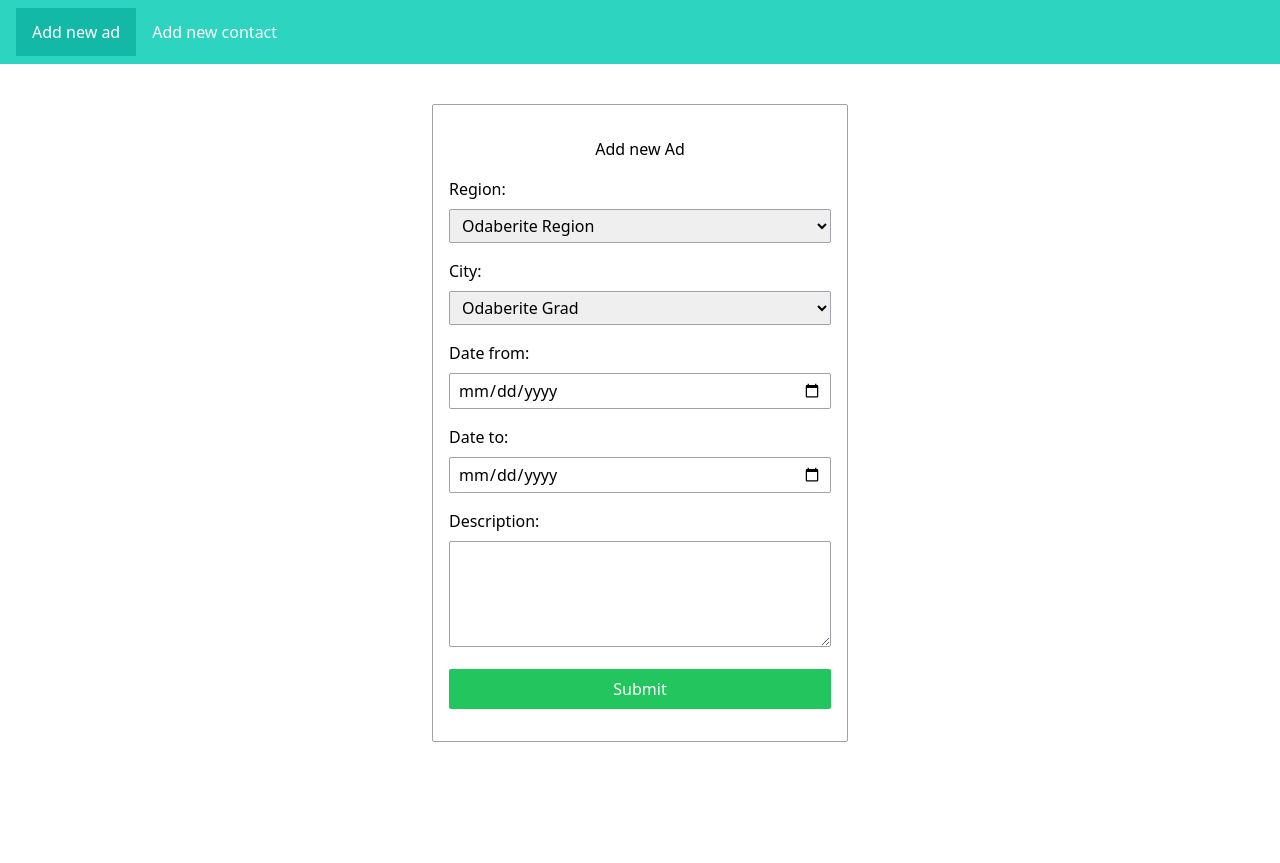
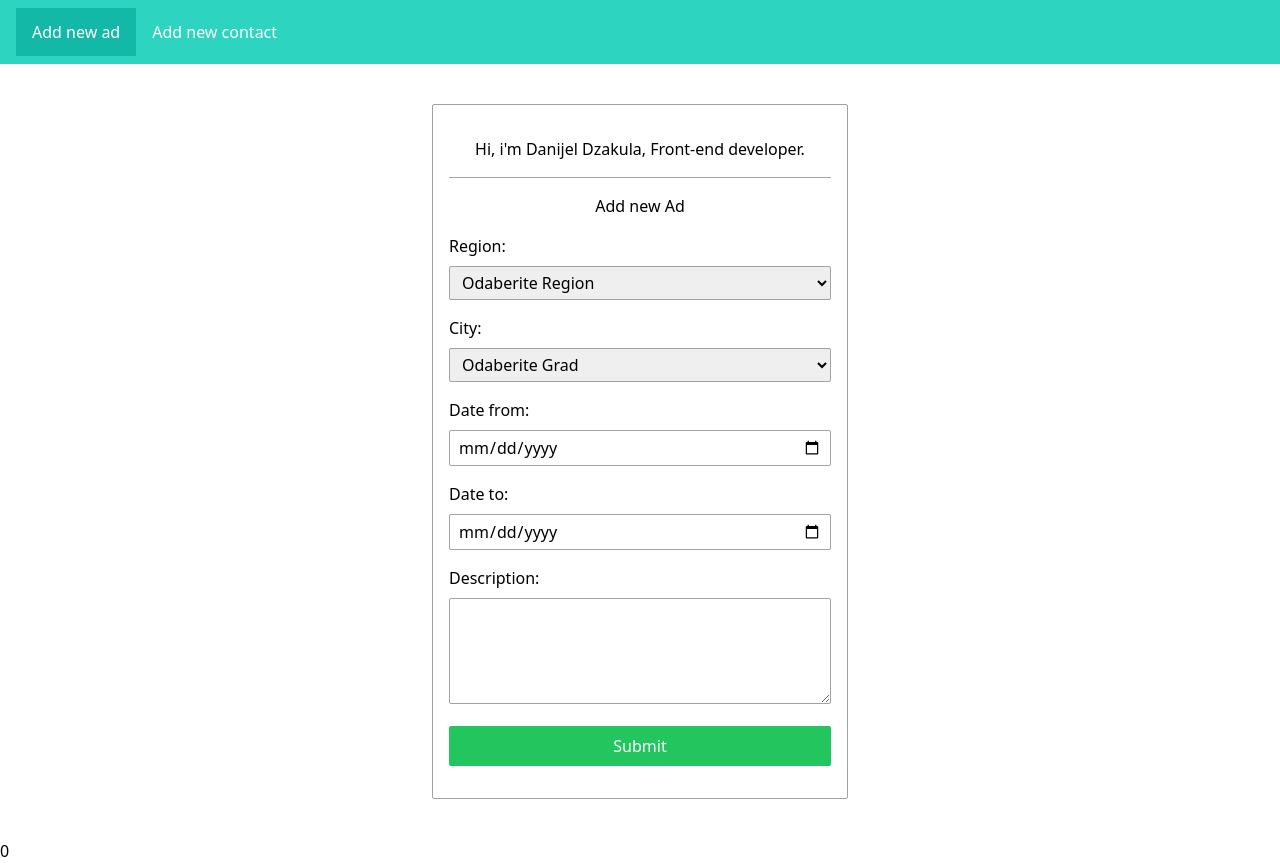
Before and after one commit to danijeldzakula/react-form-validation, a React (Create React App) app: page / in a window 1280 px wide. Before the commit the page ends 800 px from the top, so only its background shows below. Built offline with nearby package versions, Linux system fonts and the light colour scheme.

Commit message:
write text using context

```diff
--- a/src/context/AppContext.js
+++ b/src/context/AppContext.js
@@ -2,11 +2,11 @@ import React, { createContext, useState, useContext } from 'react';
 const AppContext = createContext();
 
 const AppProvider = ({ children }) => {
-  const [ searchBar, setSearchBar ] = useState('Dado');
+  const [ myName, setMyName ] = useState("Hi, i'm Danijel Dzakula, Front-end developer.");
 
   const CONTEXT_VALUE = {
-    searchBar,
-    setSearchBar
+    myName,
+    setMyName
   }
 
   return (
--- a/src/pages/addNewAd/AddNewAd.js
+++ b/src/pages/addNewAd/AddNewAd.js
@@ -1,4 +1,5 @@
 import React, { useState } from 'react';
+import { useGlobal } from '../../context/AppContext';
 
 import CreateFormAd from './CreateFormAd';
 import FormAdResult from './FormAdResult';
@@ -6,15 +7,16 @@ import FormAdResult from './FormAdResult';
 const AddNewAd = () => {
   const [ oglas, updateOglas ] = useState([]);
 
+  const { myName } = useGlobal();
+
   const addOglas = (form) => {
     updateOglas([...oglas, form]);
   }
 
-
   return (
     <>
-      <CreateFormAd addOglas={addOglas} />
-      {oglas.length !== 0 ? <FormAdResult oglas={oglas} /> : null}
+      <CreateFormAd addOglas={addOglas} myName={myName} />
+      {oglas.length && <FormAdResult oglas={oglas} />}
     </>
   )
 }
--- a/src/pages/addNewAd/CreateFormAd.js
+++ b/src/pages/addNewAd/CreateFormAd.js
@@ -1,6 +1,6 @@
 import React, { useRef, useState, useEffect } from 'react';
 
-const CreateFormAd = ({ addOglas }) => {
+const CreateFormAd = ({ addOglas, myName }) => {
 
   const refRegion = useRef(null);
   const refCity = useRef(null);
@@ -66,16 +66,13 @@ const CreateFormAd = ({ addOglas }) => {
     <section className='section section-add-new-contact'>
       <div className="container max-w-md">
         <form className='form' onSubmit={(event) => handleSubmit(event)}>
+          <h2 className='text-center mb-4 mt-4 border-b-[1px] border-zinc-400 pb-4'>{myName}</h2>
           <h2 className='text-center mb-4 mt-4'>Add new Ad</h2>
           <div className='form-group'>
             <label htmlFor="regions" className='block mb-2'>Region:</label>
             <select className='select-field' name="regions" id='regions' onChange={handleChange} ref={refRegion}>
               <option value="0">Odaberite Region</option>
-              {regions && regions.map((region, key) => {
-                return (
-                  <option key={key} value={region.region || ''}>{region.value}</option>
-                );
-              })}
+              {regions && regions.map((region, key) => <option key={key} value={region.region || ''}>{region.value}</option> )}
             </select>
           </div>
 
@@ -84,11 +81,7 @@ const CreateFormAd = ({ addOglas }) => {
             <select className='select-field' name="cities" id='cities' onChange={handleChange} ref={refCity}>
               <option value="0">Odaberite Grad</option>
               {cities && cities.filter((city) => city.region === parseInt(formResult?.regions))
-                .map((city, key) => {
-                  return (
-                    <option key={key} value={city.value || ''} >{city.value}</option>
-                  )
-                })
+                .map((city, key) => <option key={key} value={city.value || ''} >{city.value}</option> )
               }
             </select>
           </div>
--- a/src/pages/addNewContact/AddNewContact.js
+++ b/src/pages/addNewContact/AddNewContact.js
@@ -1,9 +1,12 @@
 import React, { useState } from 'react';
+import { useGlobal } from '../../context/AppContext';
 import FormContact from './CreateFormContact';
 import FormContactResult from './FormContactResult';
 
 const AddNewContact = () => {
   const [ contacts, updateContacts ] = useState([]);
+
+  const { myName } = useGlobal();
 
   const addContact = (form) => {
     updateContacts([ ...contacts, form ]);
@@ -11,8 +14,8 @@ const AddNewContact = () => {
 
   return (
     <>
-      <FormContact addContact={addContact} />
-      {contacts.length !== 0 ? <FormContactResult contacts={contacts} /> : null}
+      <FormContact addContact={addContact} myName={myName} />
+      {contacts.length && <FormContactResult contacts={contacts} />}
     </>
   )
 }
--- a/src/pages/addNewContact/CreateFormContact.js
+++ b/src/pages/addNewContact/CreateFormContact.js
@@ -1,6 +1,6 @@
 import React, { useRef, useState } from 'react';
 
-const FormContact = ({ addContact }) => {
+const FormContact = ({ addContact, myName }) => {
   const name = useRef(null);
   const email = useRef(null);
   const phone = useRef(null);
@@ -36,6 +36,7 @@ const FormContact = ({ addContact }) => {
     <section className='section section-add-new-ad'>
       <div className="container max-w-md">
         <form className='form' onSubmit={(event) => handleSubmit(event)}>
+          <h2 className='text-center mt-4 mb-4 border-b-[1px] border-zinc-400 pb-4'>{myName}</h2>
           <h2 className='text-center mb-4 mt-4'>Add new Contact</h2>
           <div className='form-group'>
             <label htmlFor="name" className='block mb-2'>Name:</label>
```
Also changed, not shown: public/server/regions.json (line endings or trailing spaces).
